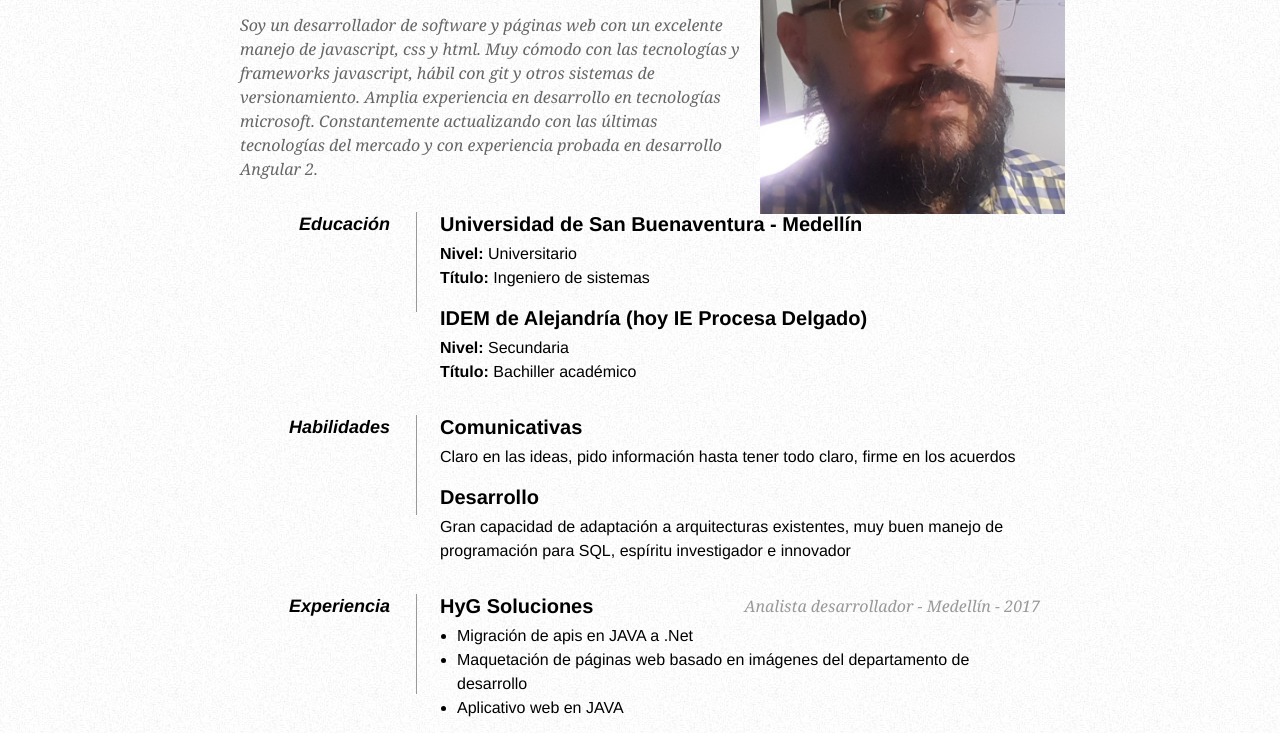
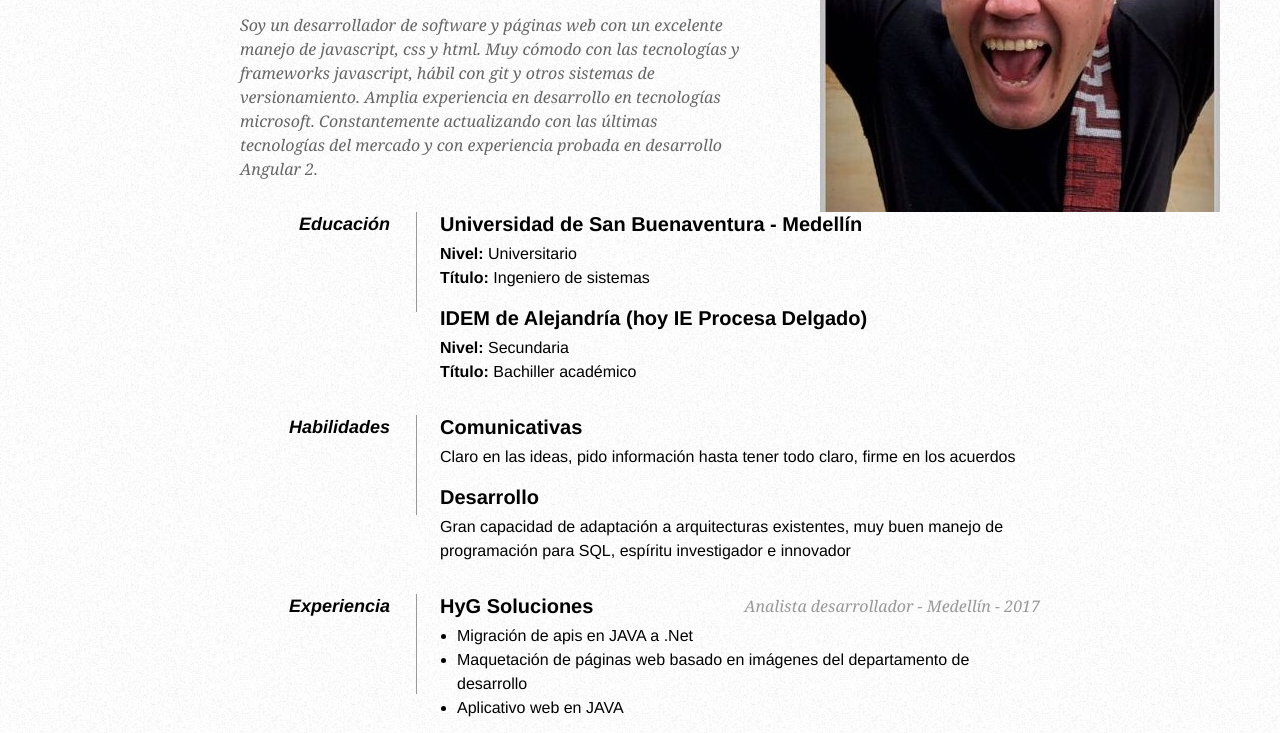
Before and after one commit to garraxxi/CV, a plain HTML site: page index.html in a window 1280 px wide. Shown: the part 148-881 px from the top of the page. Drawn offline with Linux system fonts and the light colour scheme.

Commit message:
Actualizar foto

```diff
--- a/index.css
+++ b/index.css
@@ -20,7 +20,7 @@ body {
 
 #pic {
     float: right;
-    margin: -30px -25px -170px 0;
+    margin: -80px -180px -170px 0;
 }
 
 h1 {
--- a/index.html
+++ b/index.html
@@ -12,7 +12,7 @@
 
     <div id="page-wrap">
 
-        <img src="images/tchulu.png" alt="Photo of Cthulu" id="pic" />
+        <img src="images/Apasionado.jpg" alt="Apasionado" id="pic" />
 
         <div id="contact-info" class="vcard">
 
```
Also changed, not shown: images/Apasionado.jpg (added).
